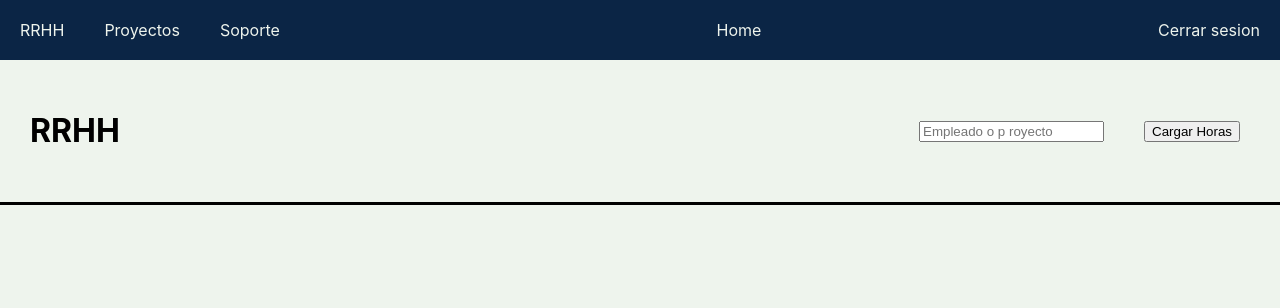
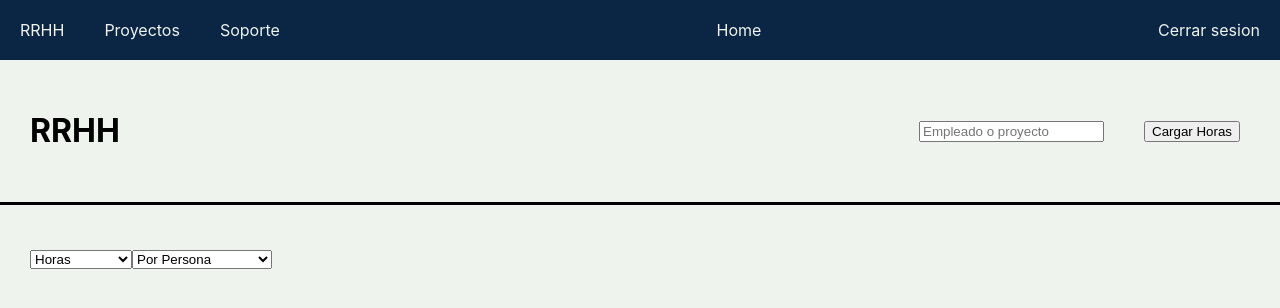
Before and after one commit to BrunoPasca/tribu_2_2022_2c, a Next.js app: page /moduloRecursos/landingRecursos in a window 1280 px wide. Shown: the top 308 px of the page. Built offline with nearby package versions, Linux system fonts and the light colour scheme.

Commit message:
[support] adds dropdowns

```diff
--- a/pages/moduloRecursos/landingRecursos.tsx
+++ b/pages/moduloRecursos/landingRecursos.tsx
@@ -17,7 +17,7 @@ export default function LandingRecurso() {
 
             </div>
             <div className={styles.navbarDer}>
-                <input placeholder='Empleado o p royecto'></input>
+                <input placeholder='Empleado o proyecto'></input>
                 <button>Cargar Horas</button>
 
             </div>
@@ -25,7 +25,22 @@ export default function LandingRecurso() {
 
         <div className={styles.titulos}>
             <div>
+                <select>
+                    <option disabled={true} value="">
+                        Cargar Horas
+                    </option>
+                    <option>Horas</option>
+                    <option>Licencia</option>
+                    <option>Faltas</option>
+                </select>
 
+                <select>
+                    <option disabled={true} value="">
+                        Consultar Recursos
+                    </option>
+                    <option>Por Persona</option>
+                    <option>Por Recurso</option>
+                </select>
             </div>
         </div>
     </div>
```
Also changed, not shown: 1 other file (tests, documents, lock files or other folders).
